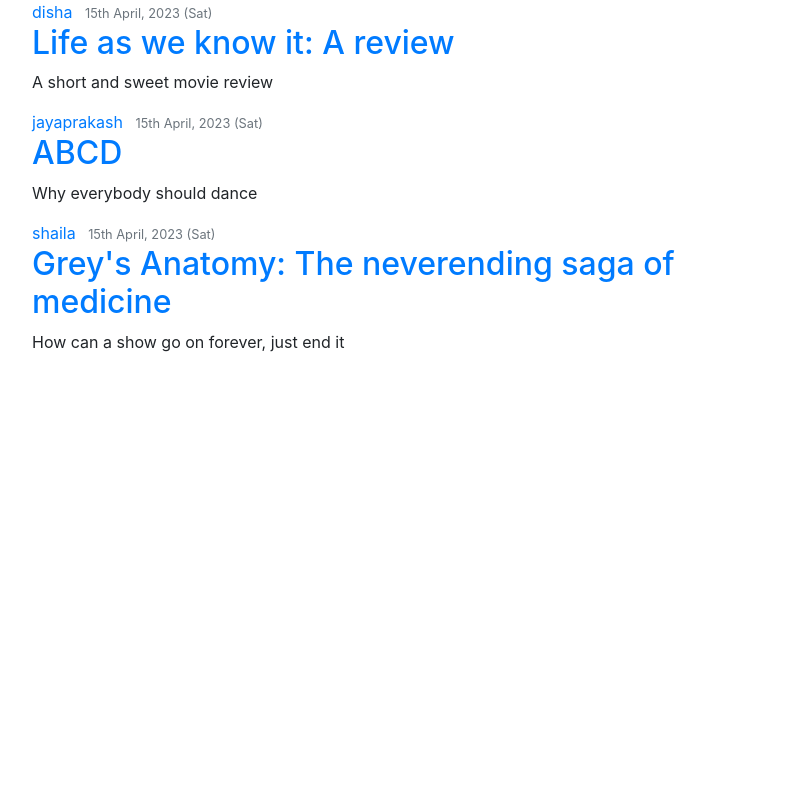
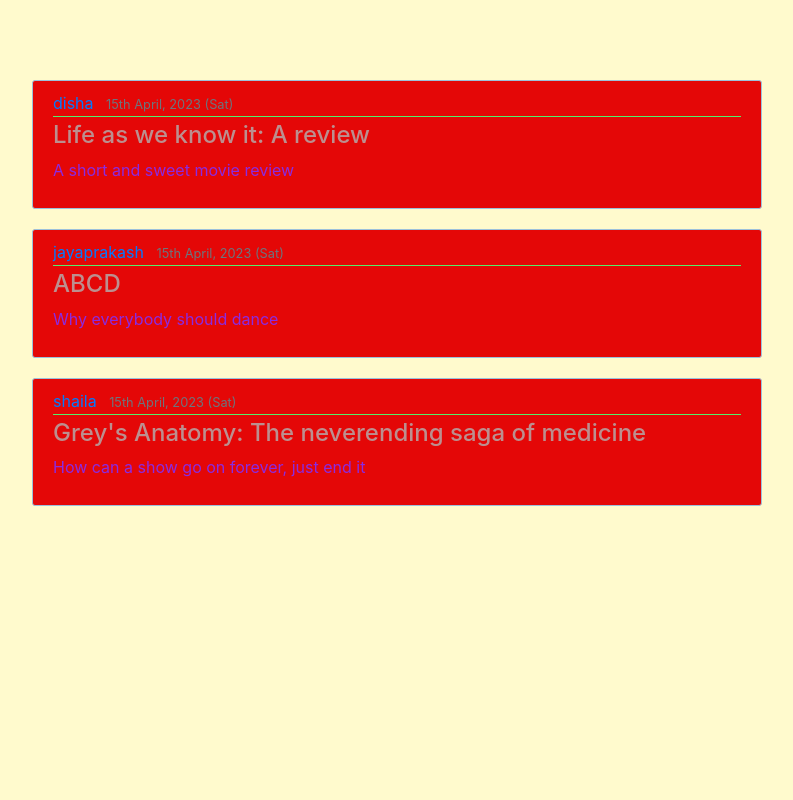
Before and after one commit to dishajayaprakash/Blog-using-Django, a Django app: page /blogger/ in a window 1280 px wide. Shown: the whole page, without its empty margins (53-846 px from the left). Run offline with Django 4.2, Linux system fonts and the light colour scheme; data comes from the database, SQL or seed files in the repository; both versions use the stored data as it was after the commit; some libraries are stand-ins or nearby versions.

Commit message:
15th April

```diff
--- a/Blog/models.py
+++ b/Blog/models.py
@@ -10,5 +10,6 @@
     title = models.CharField(max_length=100)
     Posted_Date = models.DateTimeField(default=timezone.now)
 
+
     def __str__(self):
         return self.title
--- a/templates/base.html
+++ b/templates/base.html
@@ -5,12 +5,19 @@
     {% if title %}
     <title>First Webpage - {{ title }}</title>
     {% else %}
-    <title>My App</title>
+    <title>First Webpage</title>
     {% endif %}
     <meta charset="utf-8">
     <link rel="stylesheet" href="https://maxcdn.bootstrapcdn.com/bootstrap/4.0.0/css/bootstrap.min.css"
         integrity="sha384-Gn5384xqQ1aoWXA+058RXPxPg6fy4IWvTNh0E263XmFcJlSAwiGgFAW/dAiS6JXm" crossorigin="anonymous">
-    <link rel="stylesheet" href="{% static 'css/style.css' %}">
+    <link rel="stylesheet" href="{% static 'static/style.css' %}">
+    <style>
+
+        body {background-color: lemonchiffon;}
+        h4   {color: blueviolet;}
+        p    {color: blueviolet;}
+
+    </style>
 </head>
 
 
--- a/templates/blogy.html
+++ b/templates/blogy.html
@@ -4,10 +4,10 @@
 <article class="media content-section">
     <div class="media-body">
         <div class="article-metadata">
-            <a class="mr-2" href="https://www.imdb.com/title/tt1055292/">{{ post.author }}</a>
+            <a class="mr-2" href="#">{{ post.author }}</a>
             <small class="text-muted">{{ post.Posted_Date|date:"dS F, o (D)" }}</small>
         </div>
-        <h2><a class="article-title" href="https://www.imdb.com/title/tt2321163/">{{ post.title }}</a></h2>
+        <h4><a class="article-title" href="#">{{ post.title }}</a></h4>
         <p class="article-content">{{ post.content }}</p>
     </div>
 </article>
```
Also changed, not shown: db.sqlite3, 1 other file.
